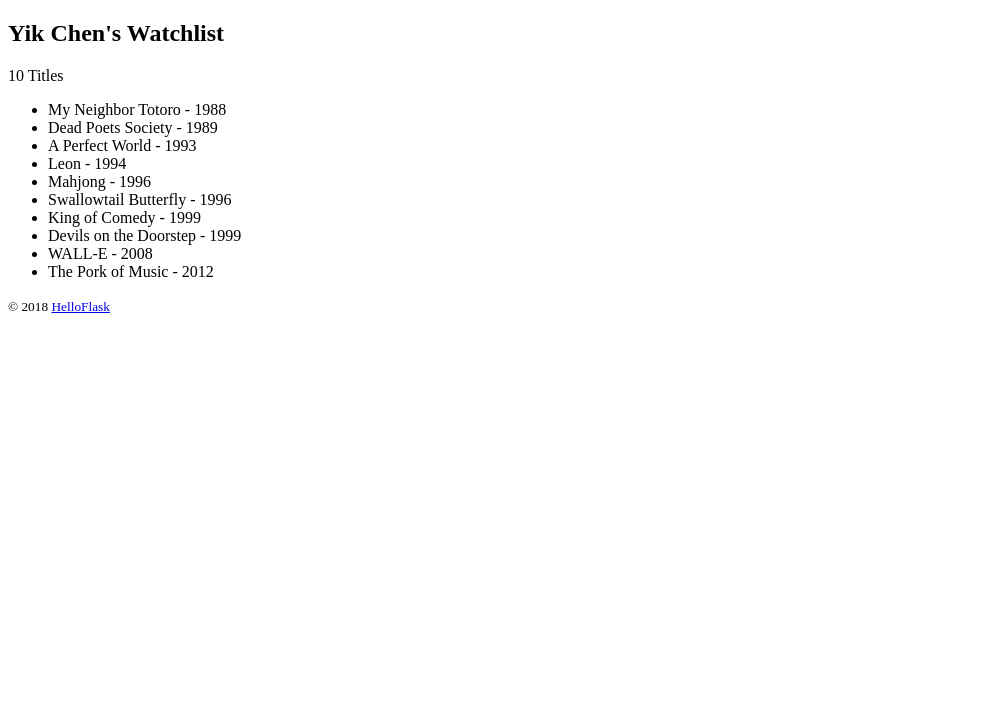
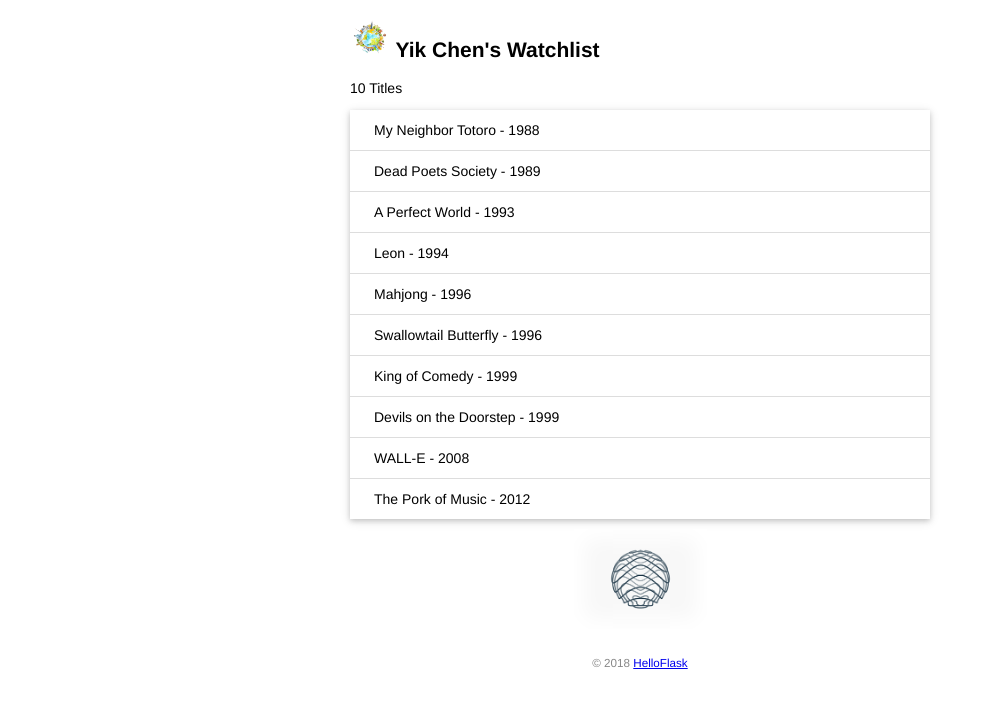
Before and after one commit to 296452965/flask_watchlist, a Flask app: page / in a window 1280 px wide. Shown: the top 708 px of the page, without its empty margins (0-988 px from the left). Run offline with Flask 2, Linux system fonts and the light colour scheme.

Commit message:
添加静态文件

```diff
--- /dev/null
+++ b/static/style.css
@@ -0,0 +1,62 @@
+/* 页面整体 */
+body {
+    margin: auto;
+    max-width: 580px;
+    font-size: 14px;
+    font-family: Helvetica, Arial, sans-serif;
+}
+
+/* 页脚 */
+footer {
+    color: #888;
+    margin-top: 15px;
+    text-align: center;
+    padding: 10px;
+}
+
+/* 头像 */
+.avatar {
+    width: 40px;
+}
+
+/* 电影列表 */
+.movie-list {
+    list-style-type: none;
+    padding: 0;
+    margin-bottom: 10px;
+    box-shadow: 0 2px 5px 0 rgba(0, 0, 0, 0.16), 0 2px 10px 0 rgba(0, 0, 0, 0.12);
+}
+
+.movie-list li {
+    padding: 12px 24px;
+    border-bottom: 1px solid #ddd;
+}
+
+.movie-list li:last-child {
+    border-bottom:none;
+}
+
+.movie-list li:hover {
+    background-color: #f8f9fa;
+}
+
+/* 页脚图片 */
+.physics {
+    display: block;
+    margin: 0 auto;
+    height: 100px;
+}
+.cover {
+    margin: 0 auto;
+    width: 133px;
+    height: 100px;
+    position: relative;
+}
+.cover:after {
+    position: absolute;
+    content: '';
+    width: 100%;
+    height: 100%;
+    top: 0;
+    box-shadow:0 0 20px 10px #ffffff inset;
+}
--- a/templates/index.html
+++ b/templates/index.html
@@ -2,17 +2,25 @@
 <html lang="en">
 <head>
     <meta charset="utf-8">
+    <link rel="stylesheet" href="{{ url_for('static', filename='style.css') }}">
+    <link rel="icon" href="{{ url_for('static', filename='favicon.ico') }}">
     <title>{{ name }}'s Watchlist</title>
 </head>
 <body>
-    <h2>{{ name }}'s Watchlist</h2>
+    <h2>
+        <img src="{{ url_for('static', filename='/images/earth.png')}}" alt="avatar" class="avatar">
+        {{ name }}'s Watchlist
+    </h2>
     {# 使用 length 过滤器获取 movies 变量的长度 #}
     <p>{{ movies|length }} Titles</p>
-    <ul>
+    <ul class="movie-list">
         {% for movie in movies %}
         <li>{{ movie.title }} - {{ movie.year }}</li>
         {% endfor %}
     </ul>
+    <div class="cover">
+        <img src="{{ url_for('static', filename='images/physics.gif')}}" alt="physics" class="physics">
+    </div>
     <footer>
         <small>&copy; 2018 <a href="#">HelloFlask</a></small>
     </footer>
```
Also changed, not shown: static/favicon.ico (added), static/images/earth.png (added), static/images/physics.gif (added).
